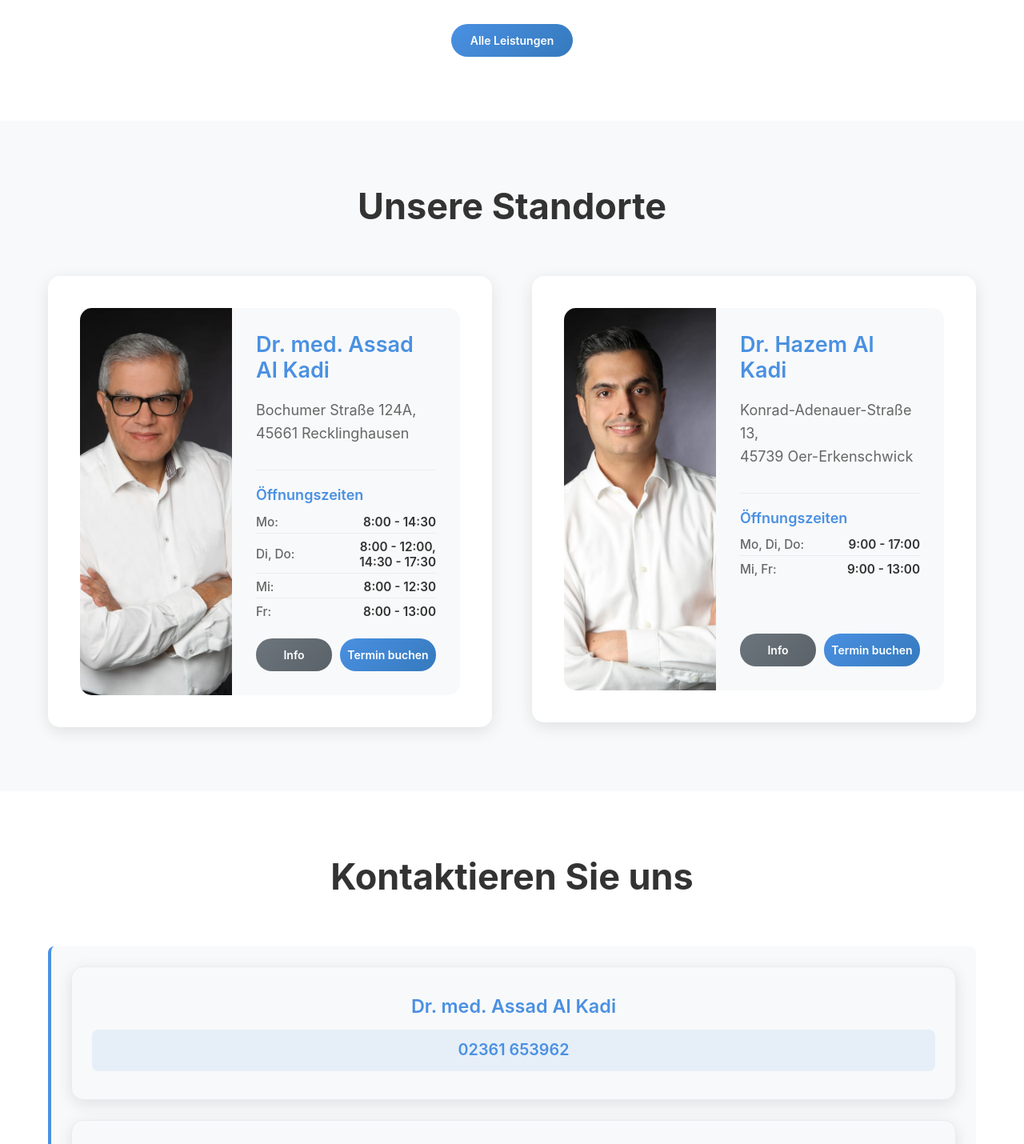
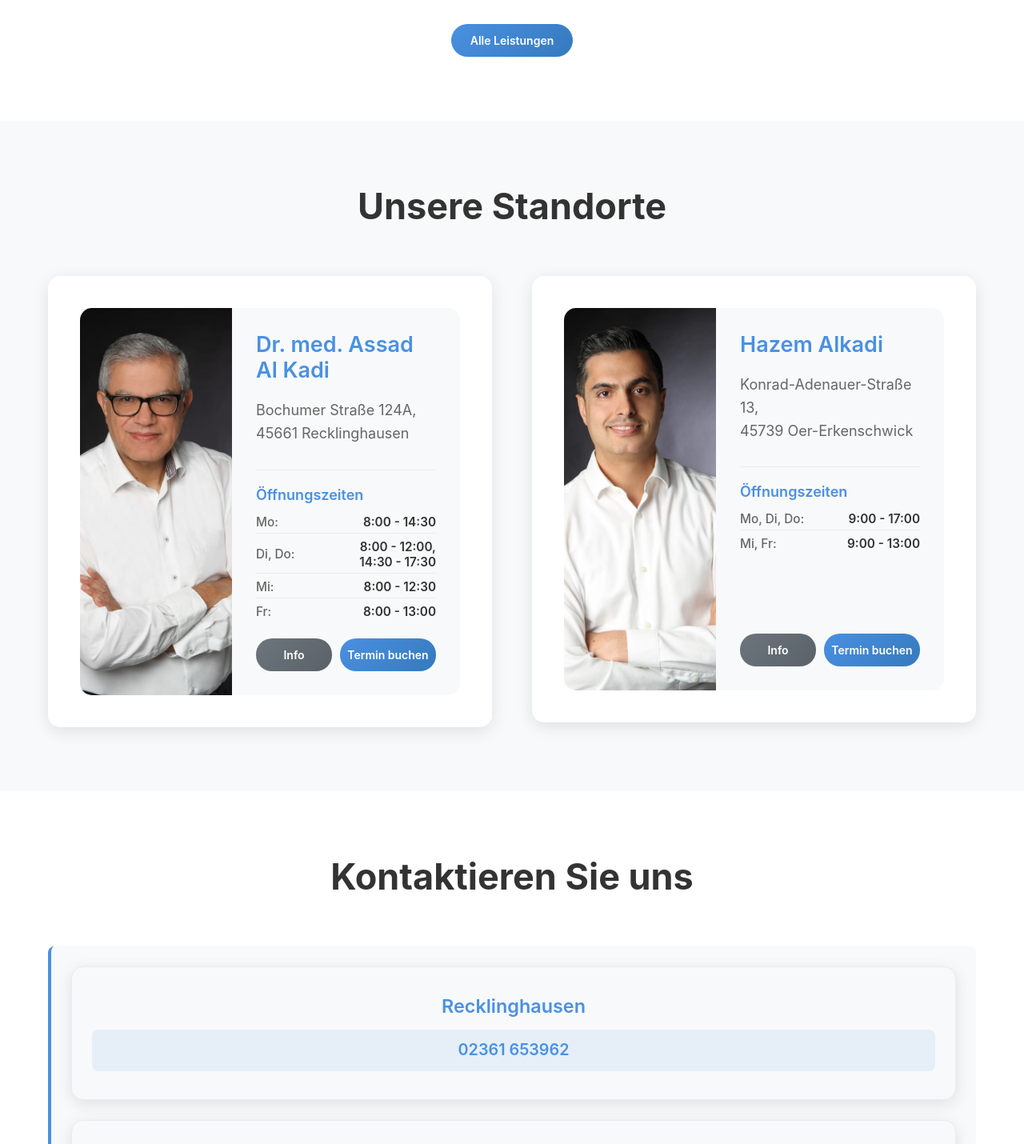
Before and after one commit to kareemkaddah/alkadi_neu, a React (Vite) app: page / in a window 1280 px wide. Shown: the part 1367-2797 px from the top of the page at 80% size. Built offline with nearby package versions, Linux system fonts and the light colour scheme.

Commit message:
small changes

```diff
--- a/src/components/Footer.tsx
+++ b/src/components/Footer.tsx
@@ -39,13 +39,13 @@ const Footer: React.FC = () => {
           <h4>Kontakt</h4>
           <div className='footer-contact'>
             <div className='contact-item'>
-              <h5>Dr. med. Assad Al Kadi</h5>
+              <h5>Recklinghausen</h5>
               <p>📍 Bochumer Straße 124A</p>
               <p>45661 Recklinghausen</p>
               <p>📞 02361 653962</p>
             </div>
             <div className='contact-item'>
-              <h5>Dr. Hazem Al Kadi</h5>
+              <h5>Oer-Erkenschwick</h5>
               <p>📍 Konrad-Adenauer-Straße 13</p>
               <p>45739 Oer-Erkenschwick</p>
               <p>📞 02368 8920049</p>
@@ -57,7 +57,7 @@ const Footer: React.FC = () => {
           <h4>Öffnungszeiten</h4>
           <div className='opening-hours'>
             <div className='doctor-hours'>
-              <h5>Dr. med. Assad Al Kadi</h5>
+              <h5>Recklinghausen</h5>
               <p>
                 <strong>Mo:</strong> 8:00 - 14:30 Uhr
               </p>
@@ -72,7 +72,7 @@ const Footer: React.FC = () => {
               </p>
             </div>
             <div className='doctor-hours'>
-              <h5>Dr. Hazem Al Kadi</h5>
+              <h5>Oer-Erkenschwick</h5>
               <p>
                 <strong>Mo, Di, Do:</strong> 9:00 - 17:00 Uhr
               </p>
@@ -129,7 +129,7 @@ const Footer: React.FC = () => {
               target='_blank'
               rel='noopener noreferrer'
             >
-              Dr. med. Assad Al Kadi
+              Recklinghausen
             </a>
             <a
               href='https://www.doctolib.de/einzelpraxis/oer-erkenschwick/neurologiepraxis-dr-alkadi?pid=practice-541381&utm_source=google_appointment_redirect&utm_campaign=gmb&utm_medium=organic&hl=en-DE&gei=-tZqaOH2N--sxc8PmqHj8AM&rwg_token=ACgRB3fIYmRhI1ib8gqsCRTFIg0C_lv9tP8x0CxMnr1rxa_xL_A5NL7uwS8trBL8uNOC8jPXBeoauSnb0WasJlooxzx9qm16cw%3D%3D'
@@ -137,7 +137,7 @@ const Footer: React.FC = () => {
               target='_blank'
               rel='noopener noreferrer'
             >
-              Dr. Hazem Al Kadi
+              Oer-Erkenschwick
             </a>
           </div>
         </div>
@@ -145,7 +145,7 @@ const Footer: React.FC = () => {
 
       <div className='footer-bottom'>
         <div className='footer-bottom-content'>
-          <p>&copy; 2025 BAG Al-Kadi. Alle Rechte vorbehalten.</p>
+          <p>&copy; 2025 BAG Alkadi. Alle Rechte vorbehalten.</p>
           <div className='legal-links'>
             <Link to='/impressum' className='legal-link'>
               Impressum
--- a/src/components/Header.tsx
+++ b/src/components/Header.tsx
@@ -121,7 +121,7 @@ const Header: React.FC<HeaderProps> = () => {
                     )
                   }
                 >
-                  Dr. med. Assad Al Kadi
+                  Recklinghausen
                 </button>
                 <button
                   className='dropdown-item'
@@ -132,7 +132,7 @@ const Header: React.FC<HeaderProps> = () => {
                     )
                   }
                 >
-                  Dr. Hazem Al Kadi
+                  Oer-Erkenschwick
                 </button>
               </div>
             )}
@@ -212,7 +212,7 @@ const Header: React.FC<HeaderProps> = () => {
                     )
                   }
                 >
-                  Praxis Stadtmitte
+                  Recklinghausen
                 </button>
                 <button
                   className='mobile-appointment-button'
@@ -223,7 +223,7 @@ const Header: React.FC<HeaderProps> = () => {
                     )
                   }
                 >
-                  Praxis Nord
+                  Oer-Erkenschwick
                 </button>
               </div>
             </div>
--- a/src/pages/AppointmentBooking.tsx
+++ b/src/pages/AppointmentBooking.tsx
@@ -47,13 +47,13 @@ const AppointmentBooking: React.FC<AppointmentBookingProps> = ({
   const getLocationInfo = (location: string) => {
     const locations = {
       stadtmitte: {
-        name: 'Dr. med. Assad Al Kadi',
+        name: 'Recklinghausen',
         address: 'Hauptstraße 123, 12345 Musterstadt',
         phone: '(0123) 456-789',
         email: 'info-stadtmitte@praxis.de',
       },
       nord: {
-        name: 'Dr. Hazem Al Kadi',
+        name: 'Oer-Erkenschwick',
         address: 'Nordstraße 456, 12345 Musterstadt',
         phone: '(0123) 456-790',
         email: 'info-nord@praxis.de',
--- a/src/pages/HomePage.css
+++ b/src/pages/HomePage.css
@@ -255,10 +255,12 @@
 }
 
 .location-image img {
-  width: 100%;
+  width: auto;
   height: 100%;
   object-fit: cover;
+  object-position: center 20%;
   transition: transform 0.3s ease;
+  min-width: 100%;
 }
 
 .location-card:hover .location-image img {
@@ -469,6 +471,13 @@
     width: 40%;
     height: auto;
     border-radius: 15px 0 0 15px;
+  }
+
+  .location-image img {
+    width: 100%;
+    height: 100%;
+    object-fit: cover;
+    object-position: center center;
   }
 
   .location-content {
--- a/src/pages/HomePage.tsx
+++ b/src/pages/HomePage.tsx
@@ -37,7 +37,7 @@ const HomePage: React.FC<HomePageProps> = ({ onLocationSelect }) => {
           }}
         >
           <div className='hero-content'>
-            <h1 className='hero-title'>Willkommen bei BAG Al-Kadi</h1>
+            <h1 className='hero-title'>Willkommen bei BAG Alkadi</h1>
             <p className='hero-subtitle'>
               Professionelle medizinische Betreuung für Ihre Gesundheit
             </p>
@@ -165,7 +165,7 @@ const HomePage: React.FC<HomePageProps> = ({ onLocationSelect }) => {
                   <img src={drHazemImage} alt='Dr. Hazem - Praxis Nord' />
                 </div>
                 <div className='location-content'>
-                  <h3>Dr. Hazem Al Kadi</h3>
+                  <h3>Hazem Alkadi</h3>
                   <p>
                     Konrad-Adenauer-Straße 13,
                     <br />
@@ -217,7 +217,7 @@ const HomePage: React.FC<HomePageProps> = ({ onLocationSelect }) => {
             <h2 className='section-title'>Kontaktieren Sie uns</h2>
             <div className='contact-info'>
               <div className='contact-item'>
-                <h4>Dr. med. Assad Al Kadi</h4>
+                <h4>Recklinghausen</h4>
                 <p>
                   <a href='tel:02361653962' className='phone-link'>
                     02361 653962
@@ -225,7 +225,7 @@ const HomePage: React.FC<HomePageProps> = ({ onLocationSelect }) => {
                 </p>
               </div>
               <div className='contact-item'>
-                <h4>Dr. Hazem Al Kadi</h4>
+                <h4>Oer-Erkenschwick</h4>
                 <p>
                   <a href='tel:023688920049' className='phone-link'>
                     02368 8920049
--- a/src/pages/Leistungen.tsx
+++ b/src/pages/Leistungen.tsx
@@ -237,7 +237,7 @@ const Leistungen: React.FC<LeistungenProps> = ({ onLocationSelect }) => {
             <h2 className='section-title'>Termin vereinbaren</h2>
             <div className='contact-info'>
               <div className='contact-item'>
-                <h4>Dr. med. Assad Al Kadi</h4>
+                <h4>Recklinghausen</h4>
                 <p>Bochumer Straße 124A, 45661 Recklinghausen</p>
                 <p>Tel: 02361 653962</p>
                 <button
@@ -248,7 +248,7 @@ const Leistungen: React.FC<LeistungenProps> = ({ onLocationSelect }) => {
                 </button>
               </div>
               <div className='contact-item'>
-                <h4>Dr. Hazem Al Kadi</h4>
+                <h4>Oer-Erkenschwick</h4>
                 <p>Konrad-Adenauer-Straße 13, 45739 Oer-Erkenschwick</p>
                 <p>Tel: 02368 8920049</p>
                 <button
```
